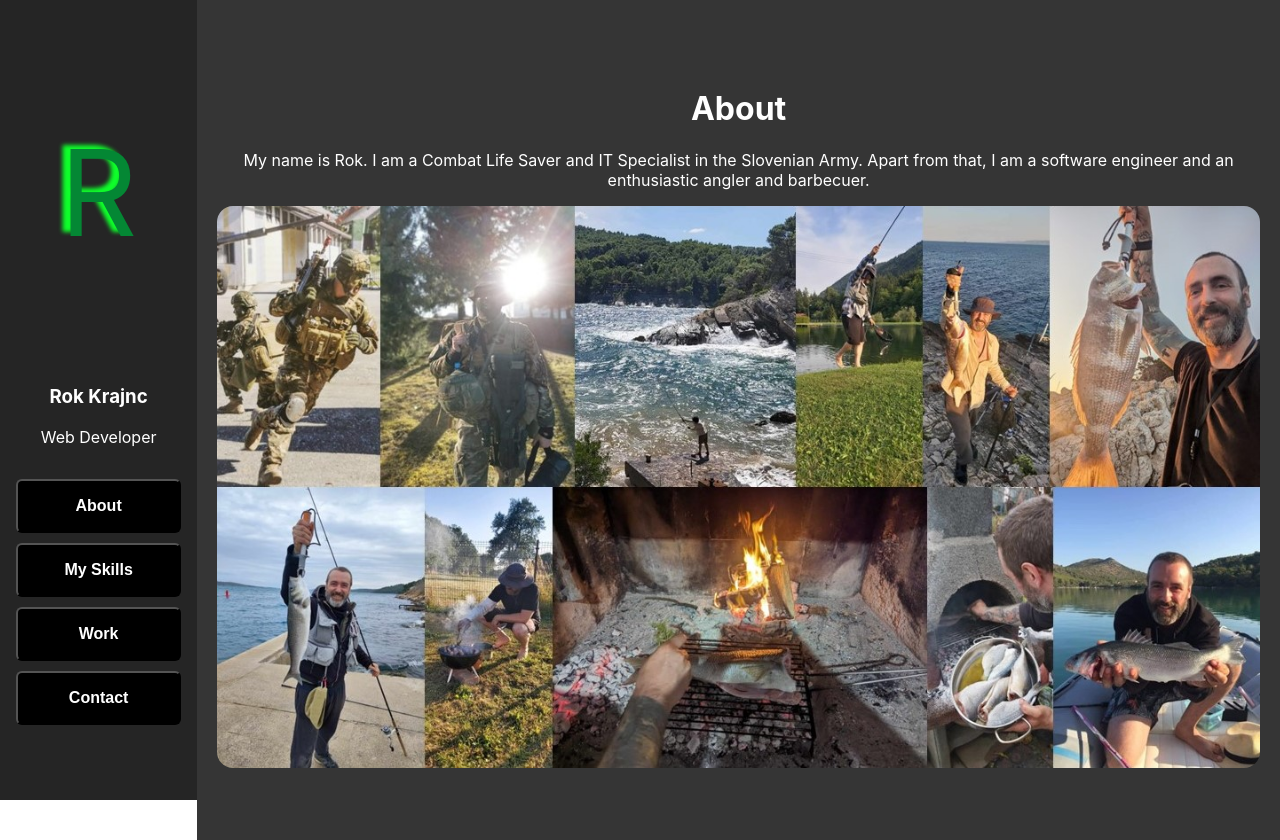
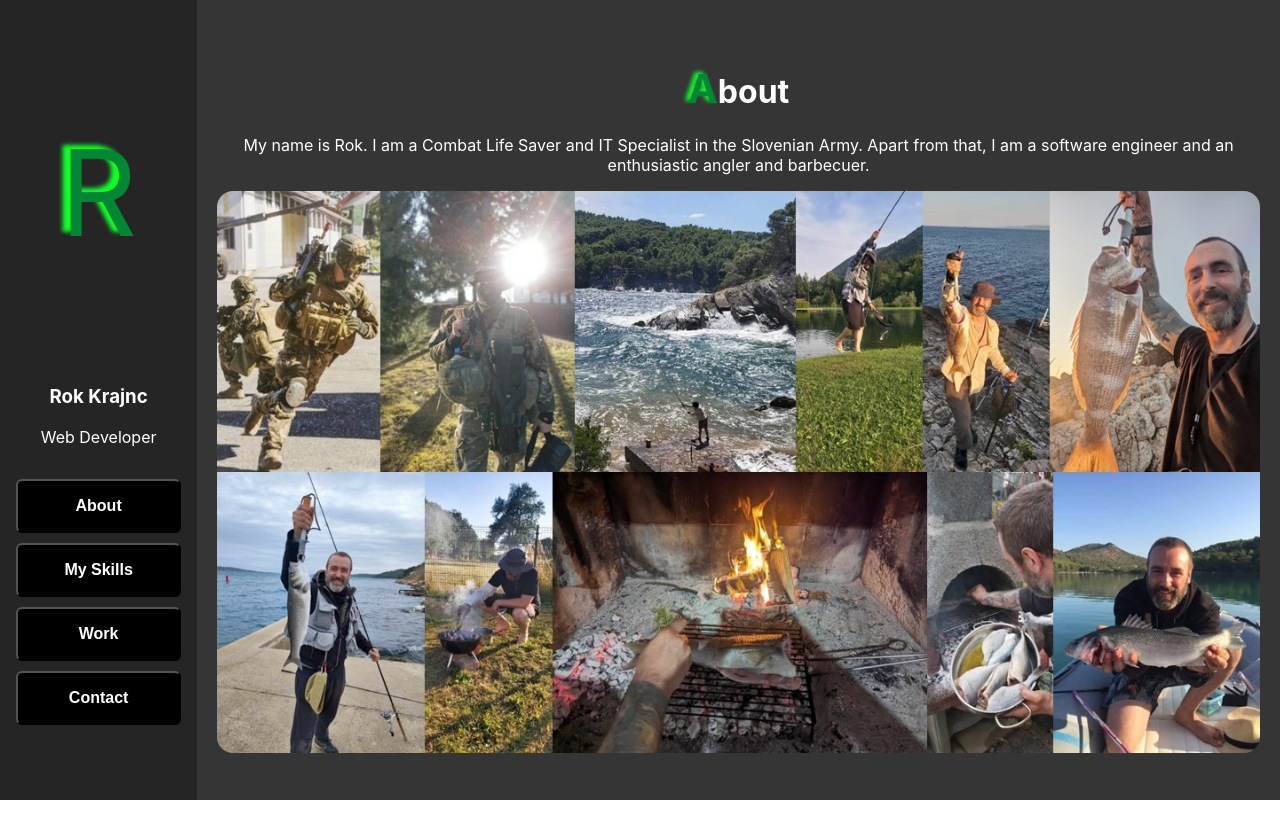
Before and after one commit to icecoil/portfolio, a React (Create React App) app in the folder portfolio/: page / in a window 1280 px wide. After the commit the page ends 800 px from the top, so only its background shows below. Built offline with nearby package versions, Linux system fonts and the light colour scheme.

Commit message:
removed unused css, styled h1

```diff
--- a/portfolio/src/App.css
+++ b/portfolio/src/App.css
@@ -2,37 +2,8 @@
   text-align: center;
 }
 
-.App-logo {
-  height: 40vmin;
-  pointer-events: none;
+h1::first-letter {
+  color: #048734;
+  font-size: 40px;
+  text-shadow: -4px -2px 4px #0fff2b;
 }
-
-@media (prefers-reduced-motion: no-preference) {
-  .App-logo {
-    animation: App-logo-spin infinite 20s linear;
-  }
-}
-
-.App-header {
-  background-color: #282c34;
-  min-height: 100vh;
-  display: flex;
-  flex-direction: column;
-  align-items: center;
-  justify-content: center;
-  font-size: calc(10px + 2vmin);
-  color: white;
-}
-
-.App-link {
-  color: #61dafb;
-}
-
-@keyframes App-logo-spin {
-  from {
-    transform: rotate(0deg);
-  }
-  to {
-    transform: rotate(360deg);
-  }
-}
--- a/portfolio/src/components/MainContent/MainContent.css
+++ b/portfolio/src/components/MainContent/MainContent.css
@@ -8,4 +8,5 @@
   align-items: center;
   justify-content: center;
   padding: 20px;
+  box-sizing: border-box;
 }
```
